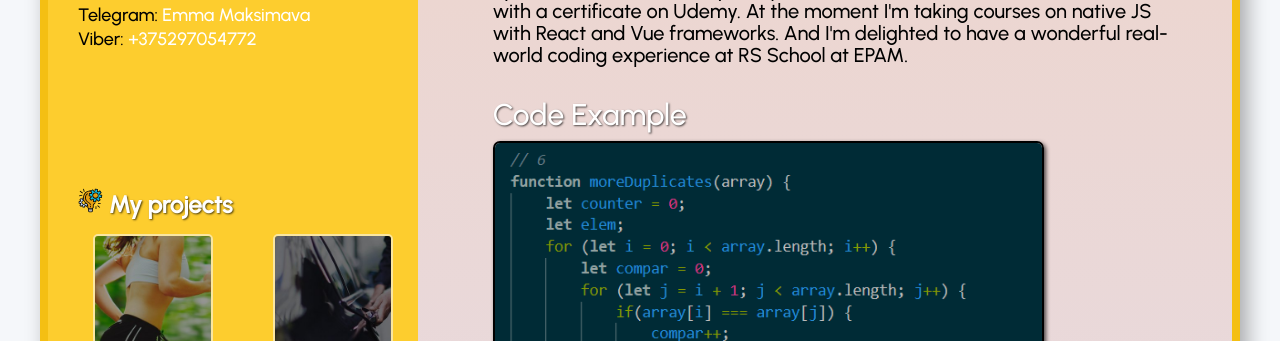
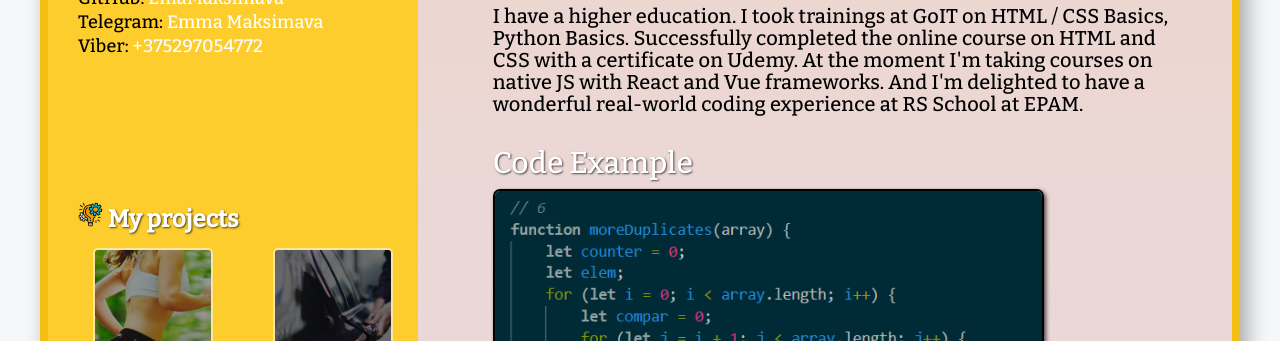
Before and after one commit to EmaMaksimava/rsschool-cv, a plain HTML site: page index.html in a window 1280 px wide. Shown: the part 751-1092 px from the top of the page. Drawn offline with nearby package versions, Linux system fonts and the light colour scheme.

Commit message:
feat: add google fonts

```diff
--- a/index.html
+++ b/index.html
@@ -7,7 +7,7 @@
   <title>CV Emma Maksimava</title>
   <link rel="preconnect" href="https://fonts.googleapis.com">
   <link rel="preconnect" href="https://fonts.gstatic.com" crossorigin>
-  <link href="https://fonts.googleapis.com/css2?family=Urbanist:wght@100;300;500&display=swap" rel="stylesheet">
+  <link href="https://fonts.googleapis.com/css2?family=Bitter:wght@100;300;500&display=swap" rel="stylesheet">
   <link rel="stylesheet" href="style.css">
 </head>
 <body>
--- a/style.css
+++ b/style.css
@@ -4,7 +4,8 @@
   box-sizing: border-box;
 }
 body {
-  font-family: 'Urbanist', sans-serif;
+  font-family: 'Bitter', serif;
+  letter-spacing: 0.2px;
   background-color: #f5f7fa;
   padding: 0px 20px;
 }
```
